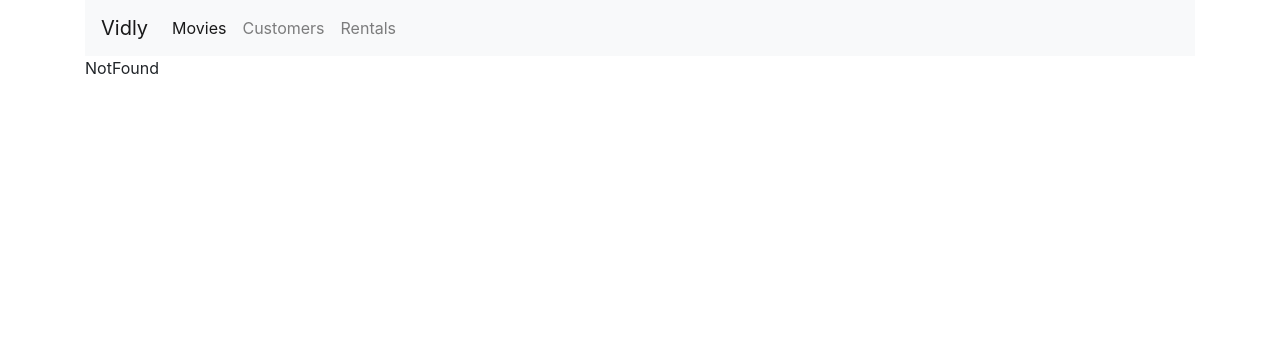
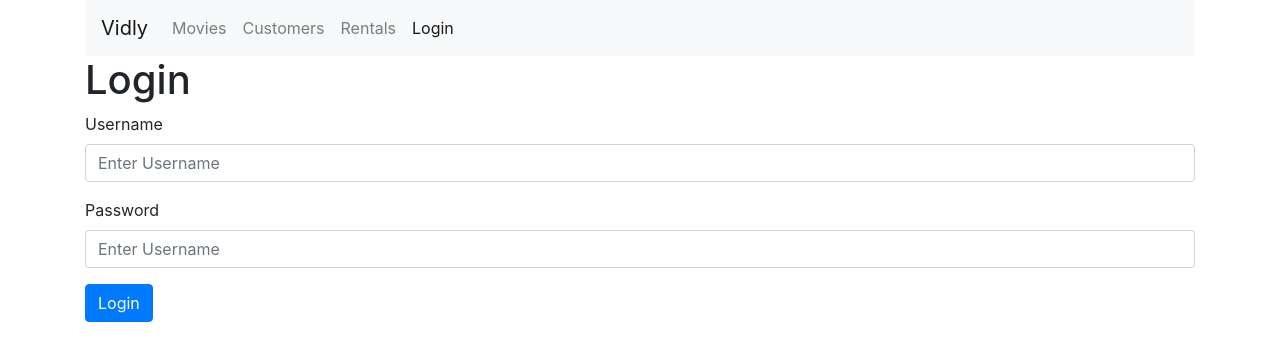
Before and after one commit to vupadhayayx86/vidly, a React (Create React App) app: page /login in a window 1280 px wide. Before the commit this address led to /not-found. Shown: the top 360 px of the page. Built offline with nearby package versions, Linux system fonts and the light colour scheme.

Commit message:
Login Form Created

```diff
--- a/src/App.js
+++ b/src/App.js
@@ -5,6 +5,8 @@ import Navbar from './components/Navbar';
 import Customers from './components/Customers'
 import Rentals from './components/Rentals'
 import NotFound from './components/NotFound';
+import MovieDetails from './components/MovieDetails'
+import Login from './components/Login';
 
 function App() {
   return (
@@ -13,7 +15,8 @@ function App() {
       <Switch>
         <Route path="/customers" component={Customers}></Route>
         <Route path="/rentals" component={Rentals}></Route>
-
+        <Route path="/moviesdetails/:id" component={MovieDetails}></Route>
+        <Route path="/login" component={Login}></Route>
         <Route path="/movies" component={Movies}></Route>
         <Route path="/" exact component={Movies}></Route>
         <Route path="/not-found" component={NotFound} />
--- /dev/null
+++ b/src/components/InputText.jsx
@@ -0,0 +1,12 @@
+import React from 'react'
+
+const InputText = ({name, label, value,onChange}) => {
+  return (
+    <div className="form-group">
+        <label htmlFor={name}>{label}</label>
+        <input type="text" name={name} value={value} onChange={onChange} id={name} className="form-control" placeholder='Enter Username'  />
+    </div>
+  )
+}
+
+export default InputText
--- /dev/null
+++ b/src/components/Login.jsx
@@ -0,0 +1,42 @@
+import React, { Component } from 'react'
+import InputText from './InputText'
+
+class Login extends Component{
+    state={
+        accounts:{
+            username:"",
+            password:""
+        }
+    }
+
+    handleChange=(e)=>{
+        const accounts={...this.state.accounts}
+        accounts[e.currentTarget.name]=e.currentTarget.value
+        this.setState({accounts})
+    }
+
+    render(){
+        return(
+            <div>
+                <h1>Login</h1>
+                <form>
+                        <InputText name="username" label="Username" value={this.state.username} onChange={this.handleChange} />
+                        <InputText name="password" label="Password" value={this.state.password} onChange={this.handleChange} />
+
+                        {/* <div className="form-group">
+                        <label htmlFor="username">Username</label>
+                        <input type="text" name='username' value={this.state.username} onChange={this.handleChange} id="username" className="form-control" placeholder='Enter Username'  />
+                        </div>
+                        <div className="form-group">
+                        <label htmlFor="password">Password</label>
+                        <input type="password" name='password' value={this.state.password} onChange={this.handleChange} id="password" className="form-control" placeholder='Enter Password'  />
+                        </div> */}
+                    <button className="btn btn-primary">Login</button>
+                </form>
+            </div>
+        )
+
+    }
+}
+
+export default Login;
--- a/src/components/MovieDetails.jsx
+++ b/src/components/MovieDetails.jsx
@@ -1,8 +1,15 @@
 import React from 'react'
 
-const MovieDetails = () => {
+const MovieDetails = (props) => {
+  //console.log(props.match.params.id)
+  const handleSave=()=>{
+    props.history.push('/movies')
+  }
   return (
-    <div><h1>Movie Details</h1></div>
+    <div>
+      <h1>Movie Details {props.match.params.id}</h1>
+      <button className="btn btn-primary" onClick={handleSave}>Save</button>
+    </div>
   )
 }
 
--- a/src/components/MovieTable.jsx
+++ b/src/components/MovieTable.jsx
@@ -1,8 +1,6 @@
 import React, { useState } from 'react'
 import { FontAwesomeIcon } from '@fortawesome/react-fontawesome'
-import { faSortUp, faSortDown,faArrowUp,faArrowDown } from '@fortawesome/free-solid-svg-icons'
-import { icon } from '@fortawesome/fontawesome-svg-core'
-
+import { Link } from 'react-router-dom'
 
 const MovieTable = ({Paginatedmovies,handleDelete,handleSort,iconDisplay,stockIconDisplay,ratingIconDisplay}) => {
             const [order,setOrder]=useState("asc")
@@ -30,7 +28,7 @@ const MovieTable = ({Paginatedmovies,handleDelete,handleSort,iconDisplay,stockIc
                         {
                         Paginatedmovies.map((item)=>(
                             <tr key={item._id}>
-                                <td className='w-auto text-nowrap'>{item.title}</td>
+                                <td className='w-auto text-nowrap'><Link to={`/moviesdetails/${item._id}`}>{item.title}</Link></td>
                                 <td>{item.genre.name}</td>
                                 <td>{item.numberInStock}</td>
                                 <td>{item.dailyRentalRate}</td>
--- a/src/components/Navbar.jsx
+++ b/src/components/Navbar.jsx
@@ -7,7 +7,7 @@ const Navbar = () => {
     <Link className="navbar-brand" to="/">Vidly</Link>
     <div className="collapse navbar-collapse" id="navbarNav">
       <ul className="navbar-nav">
-        <li className="nav-item active">
+        <li className="nav-item">
           <NavLink className="nav-link" to="/movies">Movies</NavLink>
         </li>
         <li className="nav-item">
@@ -16,6 +16,9 @@ const Navbar = () => {
         <li className="nav-item">
           <NavLink className="nav-link" to="/rentals">Rentals</NavLink>
         </li>
+        <li className="nav-item">
+          <NavLink className="nav-link" to="/login">Login</NavLink>
+        </li>
       </ul>
     </div>
   </nav>
```
